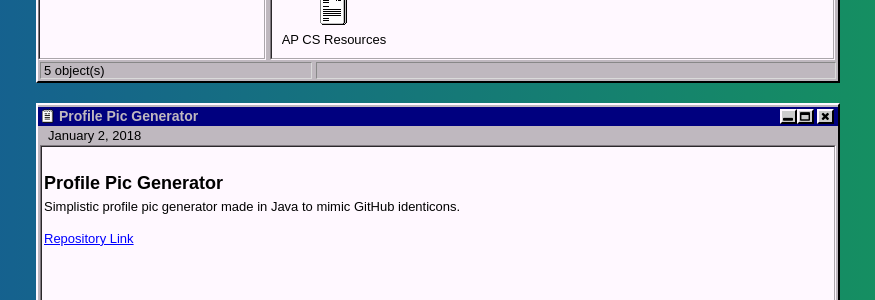
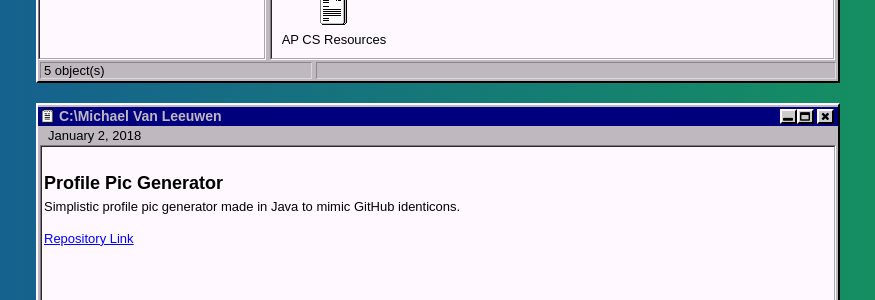
Before and after one commit to MJVL/mjvl.github.io-legacy-v2, a Jekyll site: the page built from _posts/2018-01-02-Profile-Pic-Generator.md, in a window 1280 px wide. Shown: the part 156-456 px from the top of the page, without its empty margins (202-1077 px from the left). Built offline with Jekyll 4.4.1, drawn with Linux system fonts in a browser that asks for light colours.

Commit message:
Update last header

```diff
--- a/_layouts/default.html
+++ b/_layouts/default.html
@@ -79,7 +79,7 @@
         <div class="content">
 			<div class="post_title">
 				<img src="/assets/img/file.png" />
-				<h1>{{  page.title  }}</h1>
+				<h1>C:\Michael Van Leeuwen</h1>
 				<a href="/"><div class="btn"><span class="fa fa-times"></span></div></a>
 				<div class="btn btn_max"><span class="fa fa-window-maximize"></span></div>
 				<div class="btn"><span class="fa fa-window-minimize"></span></div>
```
